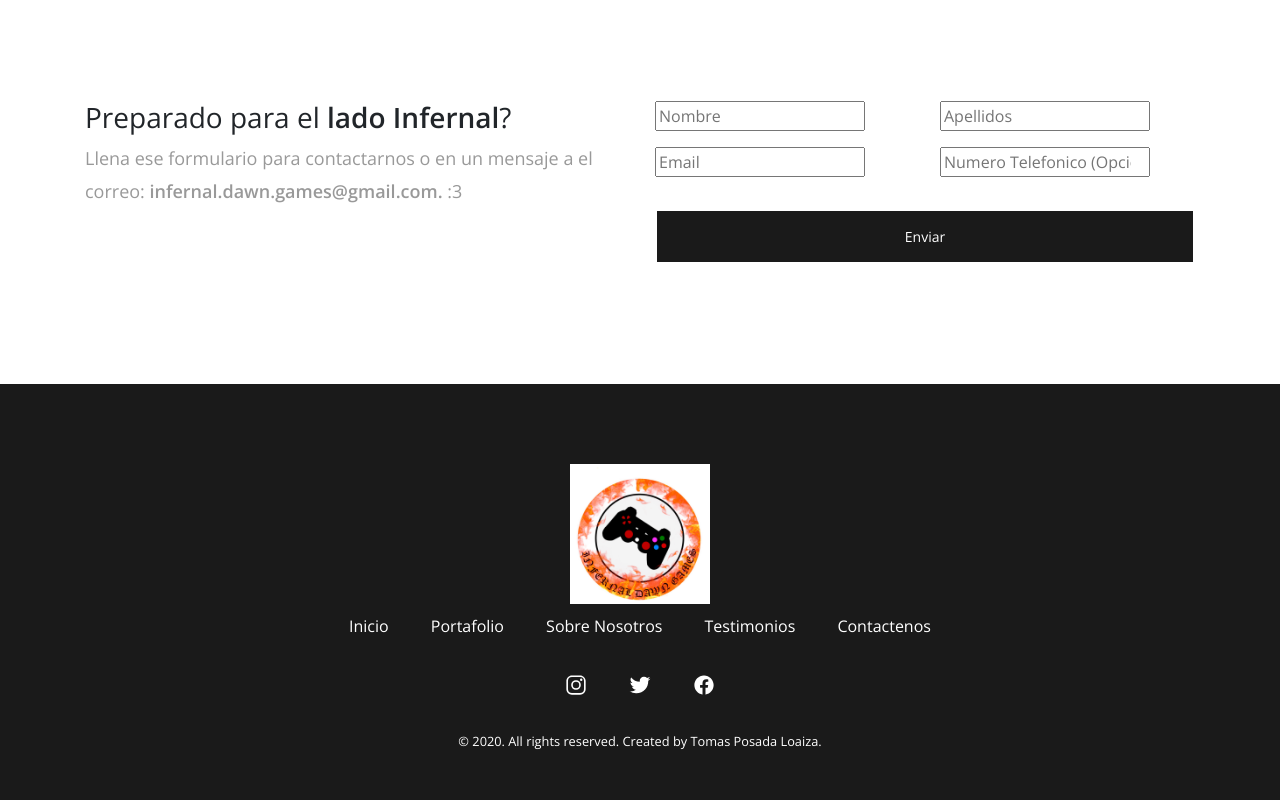
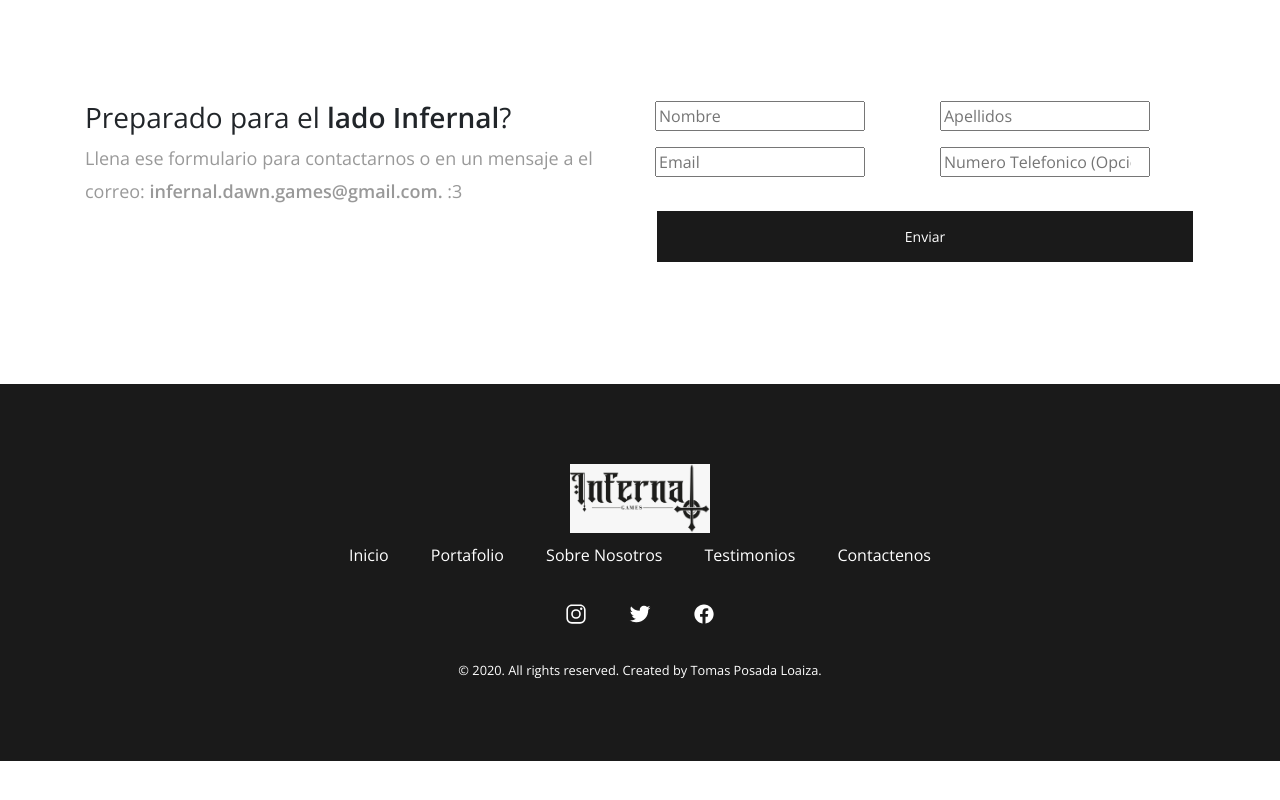
Before and after one commit to Tomasito0012/05, a plain HTML site: page index.html in a window 1280 px wide. Shown: the part 6457-7257 px from the top of the page. After the commit the page ends 7218 px from the top, so only its background shows below. Drawn offline with nearby package versions, Linux system fonts and the light colour scheme.

Commit message:
Update index.html

```diff
--- a/index.html
+++ b/index.html
@@ -343,7 +343,7 @@
 </section>
 <section id="footer" class="bg-dark">
     <div class="container">
-        <img src="images/logo-color.jpeg" class="logo-brand" alt="logo">
+        <img src="images/logo-color.jpg" class="logo-brand" alt="logo">
         <ul class="list-inline">
          <li class="list-inline-item footer-menu"><a href="#">Inicio</a></li>
          <li class="list-inline-item footer-menu"><a href="#">Portafolio</a></li>
```
